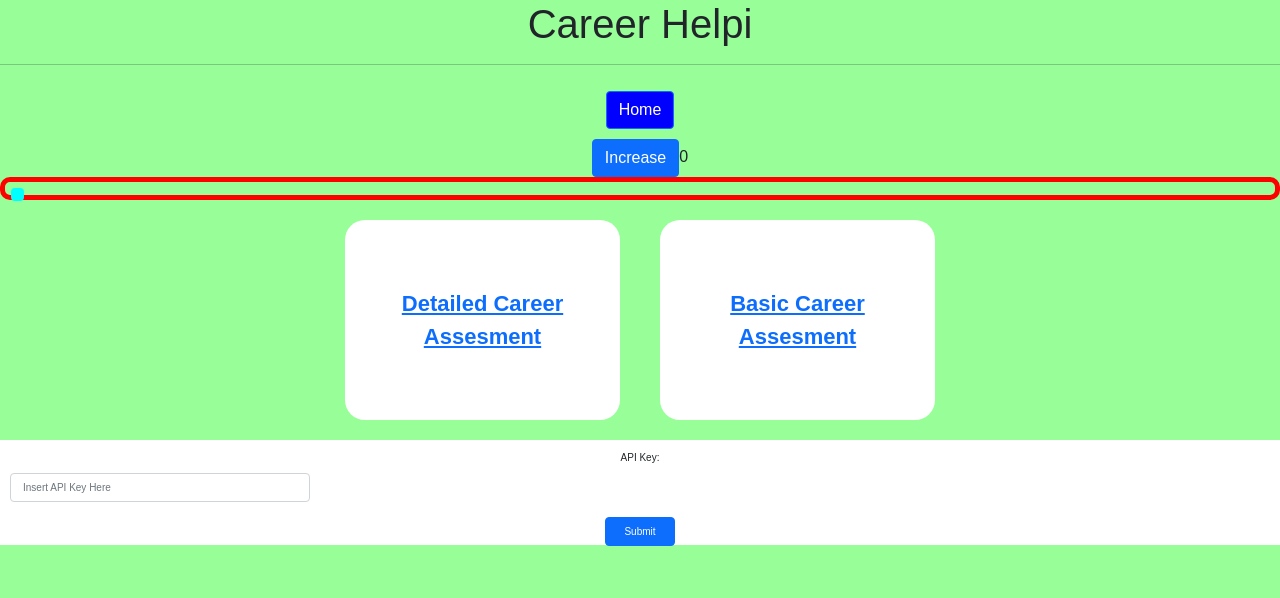
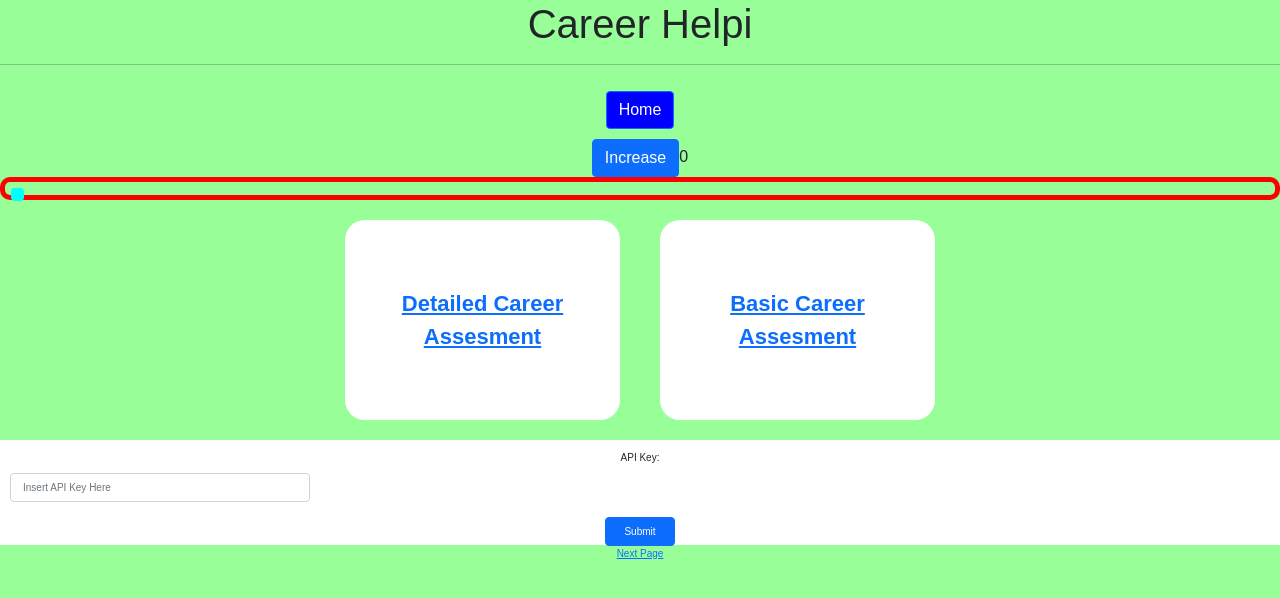
Before and after one commit to ColinB777/FinalProject, a React (Create React App) app: page / in a window 1280 px wide. Shown: the top 598 px of the page. Built offline with nearby package versions, Linux system fonts and the light colour scheme.

Commit message:
Started creating files for different pages

```diff
--- a/src/App.tsx
+++ b/src/App.tsx
@@ -4,6 +4,7 @@ import './progressBar.css'
 import { Button, Form} from 'react-bootstrap';
 import { BrowserRouter as Router, Route, Link, Routes } from 'react-router-dom';
 import {Detailedquiz} from "./Detailed"
+import { HomeTest } from './Home';
 import {SimpleInterface} from "./simpleInterface"
 
 
@@ -88,6 +89,9 @@ export function App() {
         <br></br>
         <Button className="Submit-Button" onClick={handleSubmit}>Submit</Button>
       </Form>
+      <a href="Detailed.tsx" onClick={() => HomeTest()}className="button-class">
+        Next Page
+      </a>
       </div>
 
     </div>
--- /dev/null
+++ b/src/Home.tsx
@@ -0,0 +1,17 @@
+export function HomeTest()
+{
+   return (
+    <body>
+    <div>
+    <h1>
+        TESTING NEW PAGE
+    </h1>
+
+    <p>APDOFIJGFEFIJEFDFDKLDKLVEJFOIEIJRIGJDFK;LDGSDKLFJEOIJ</p>
+
+
+
+    </div>
+    </body>
+   )
+}
```
